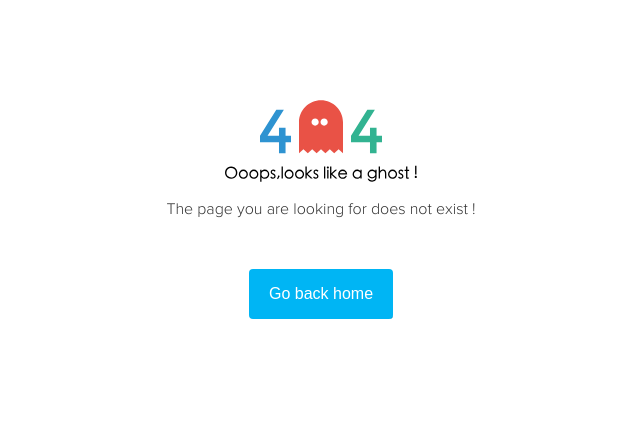
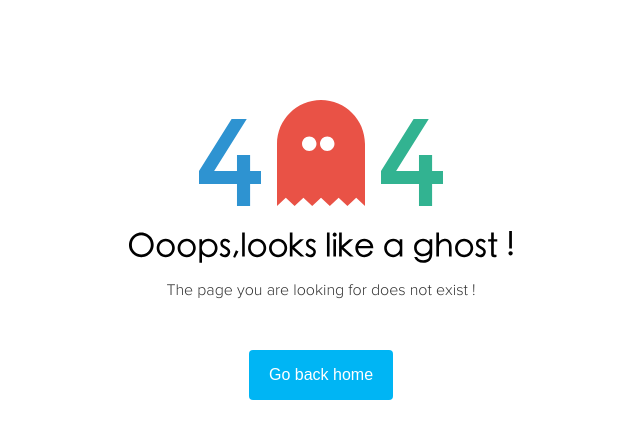
Before and after one commit to liangtingtings/vape, a plain HTML site: page html/not-find.html in a window 1280 px wide. Shown: the whole page, without its empty margins (319-959 px from the left). Drawn offline with Linux system fonts and the light colour scheme.

Commit message:
修改common.css

```diff
--- a/html/css/web/common.css
+++ b/html/css/web/common.css
@@ -556,7 +556,7 @@ textarea.form-control{height:100px}
 .nofind p{margin:18px 0 50px 0;text-align: center}
 .nofind .btn-orange{display: block;margin:0 auto;background:#00B5F4}
 .nofind a{display: block;height:100%;color:#fff;margin:0 auto;}
-
+.nofind .lose{display: block;width:384px;height:163px;}
 
 /*---loading---*/
 .loading-gray,.loading-failed{display:table;margin:auto}
@@ -582,7 +582,7 @@ textarea.form-control{height:100px}
 .bg-2 .button-styl {color:#fff;font-size:16px;}
 
 .button--wayra {overflow: hidden;width: 144px;-webkit-transition: border-color 0.3s, color 0.3s;transition: border-color 0.3s, color 0.3s;-webkit-transition-timing-function: cubic-bezier(0.2, 1, 0.3, 1);transition-timing-function: cubic-bezier(0.2, 1, 0.3, 1);border-radius:4px;}
-.button--wayra::before {content: '';position: absolute;top: 0;left: 0;width: 180%;height: 100%;background:#0088B7;z-index: -1;-webkit-transform: rotate3d(0, 0, 1, -45deg) translate3d(0, -3em, 0);transform: rotate3d(0, 0, 1, -45deg) translate3d(0, -3em, 0);-webkit-transform-origin: 100% 0%;transform-origin: 100% 0%;-webkit-transition: -webkit-transform 0.5s, opacity 0.3s, background-color 0.5s;transition: transform 0.5s, opacity 0.3s, background-color 0.5s;}
+.button--wayra::before {content: '';position: absolute;top: 0;left: 0;width: 185%;height: 100%;background:#0088B7;z-index: -1;-webkit-transform: rotate3d(0, 0, 1, -45deg) translate3d(0, -3em, 0);transform: rotate3d(0, 0, 1, -45deg) translate3d(0, -3em, 0);-webkit-transform-origin: 100% 0%;transform-origin: 100% 0%;-webkit-transition: -webkit-transform 0.5s, opacity 0.3s, background-color 0.5s;transition: transform 0.5s, opacity 0.3s, background-color 0.5s;}
 .button--wayra:hover {color: #fff;border-color: #0088B7 ;}
 .button--wayra.button--inverted:hover {color: #0088B7;border-color: #fff;}
 .button--wayra:hover::before {opacity: 1;background-color: #0088B7;-webkit-transform: rotate3d(0, 0, 1, 0deg);transform: rotate3d(0, 0, 1, 0deg);-webkit-transition-timing-function: cubic-bezier(0.2, 1, 0.3, 1);transition-timing-function: cubic-bezier(0.2, 1, 0.3, 1);}
--- a/html/not-find.html
+++ b/html/not-find.html
@@ -14,7 +14,7 @@
 <body>
     <div class="wapper">
         <div class="nofind">
-            <img src="images/web/404.svg"/>
+            <img class="lose" src="images/web/404.svg"/>
             <p>The page you are looking for does not exist !</p>
             <!-- <a href=""><button class="btn-orange" type="button">Go back home</button></a> -->
             <a href="#">
```
